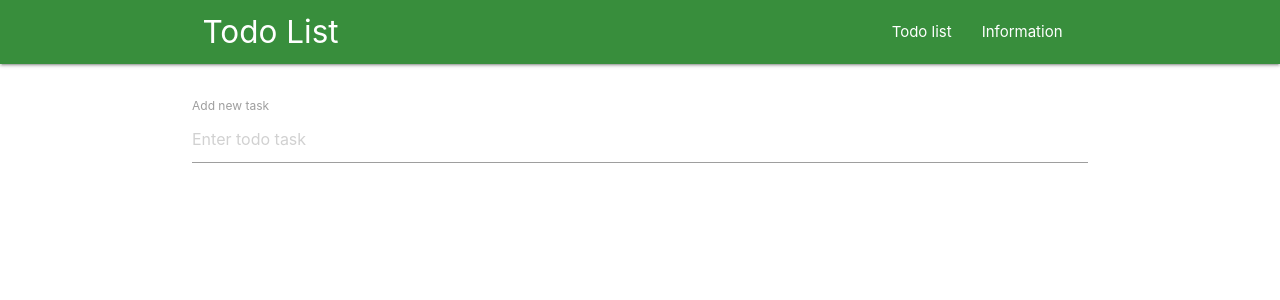
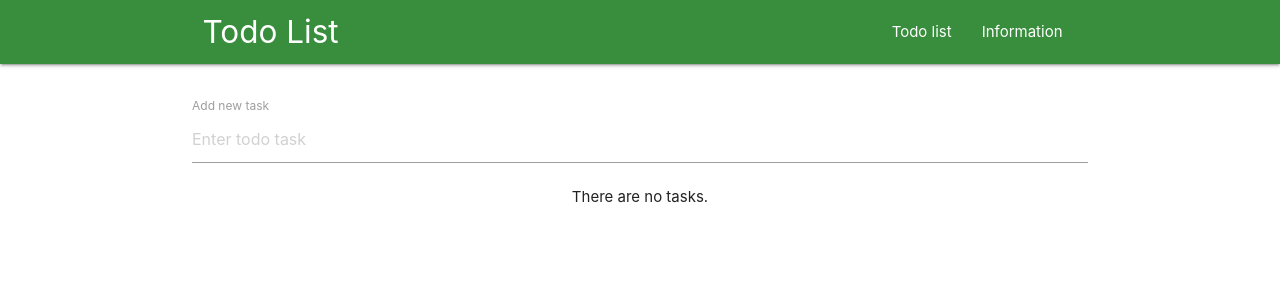
Before and after one commit to olehlavryk/react-typescript-todo-list, a React (Create React App) app: page / in a window 1280 px wide. Shown: the top 300 px of the page. Built offline with nearby package versions, Linux system fonts and the light colour scheme.

Commit message:
Add abillity complete/uncomplete taks and remove task

```diff
--- a/src/App.tsx
+++ b/src/App.tsx
@@ -8,7 +8,7 @@ const App: React.FC = () => {
   const [todos, setTodos] = useState<ITodo[]>([]);
 
   const addHandler = (title: string) => {
-    const newTodo = {
+    const newTodo: ITodo = {
       id: Date.now(),
       title: title,
       completed: false,
@@ -16,12 +16,39 @@ const App: React.FC = () => {
     setTodos((prev) => [newTodo, ...prev]);
   };
 
+  const toggleHandler = (id: number) => {
+    setTodos((prev) =>
+      prev.map((todo) => {
+        if (todo.id === id) {
+          return {
+            ...todo,
+            completed: !todo.completed,
+          };
+        }
+        return todo;
+      })
+    );
+  };
+
+  const removeHandler = (id: number) => {
+    const shoudRemove = window.confirm(
+      "You are sure to want to delete the task?"
+    );
+    if (shoudRemove) {
+      setTodos((prev) => prev.filter((todo) => todo.id !== id));
+    }
+  };
+
   return (
     <>
       <NavBar />
       <div className="container">
         <TodoForm onAdd={addHandler} />
-        <TodoList todos={todos} />
+        <TodoList
+          todos={todos}
+          onRemove={removeHandler}
+          onToggle={toggleHandler}
+        />
       </div>
     </>
   );
--- a/src/components/TodoList/TodoList.tsx
+++ b/src/components/TodoList/TodoList.tsx
@@ -1,20 +1,51 @@
-import React from "react";
-import { ITodo } from "./../../interfaces/interfaces";
+import React, { useCallback } from "react";
+import { TodoListProps } from "./../../interfaces/interfaces";
 
-type TodoListProps = {
-  todos: ITodo[];
-};
+export const TodoList: React.FC<TodoListProps> = ({
+  todos,
+  onToggle,
+  onRemove,
+}) => {
+  const removeHandler = useCallback(
+    (event: React.MouseEvent, id: number) => {
+      event.preventDefault();
+      onRemove(id);
+    },
+    [onRemove]
+  );
 
-export const TodoList: React.FC<TodoListProps> = ({ todos }) => {
+  const toggleHandler = useCallback(
+    (id: number) => {
+      onToggle(id);
+    },
+    [onToggle]
+  );
+
+  if (todos.length === 0) return <p className="center">There are no tasks.</p>;
   return (
     <ul>
       {todos.map((todo) => {
+        const classes = ["todo"];
+
+        if (todo.completed) {
+          classes.push("completed");
+        }
+
         return (
-          <li className="todo" key={todo.id}>
+          <li className={classes.join(" ")} key={todo.id}>
             <label>
-              <input type="checkbox" />
+              <input
+                type="checkbox"
+                checked={todo.completed}
+                onChange={() => toggleHandler(todo.id)}
+              />
               <span>{todo.title}</span>
-              <i className="material-icons red-text">delete</i>
+              <i
+                className="material-icons red-text"
+                onClick={(event) => removeHandler(event, todo.id)}
+              >
+                delete
+              </i>
             </label>
           </li>
         );
--- a/src/index.css
+++ b/src/index.css
@@ -25,7 +25,7 @@ code {
   margin-bottom: 1rem;
 }
 
-.todo .completed span {
+.todo.completed span {
   text-decoration: line-through;
 }
 
--- a/src/interfaces/interfaces.ts
+++ b/src/interfaces/interfaces.ts
@@ -1,3 +1,8 @@
+export interface TodoListProps {
+  todos: ITodo[];
+  onToggle: (id: number) => void;
+  onRemove: (id: number) => void;
+}
 export interface ITodo {
   id: number;
   title: string;
```
Also changed, not shown: 1 other file (tests, documents, lock files or other folders).
